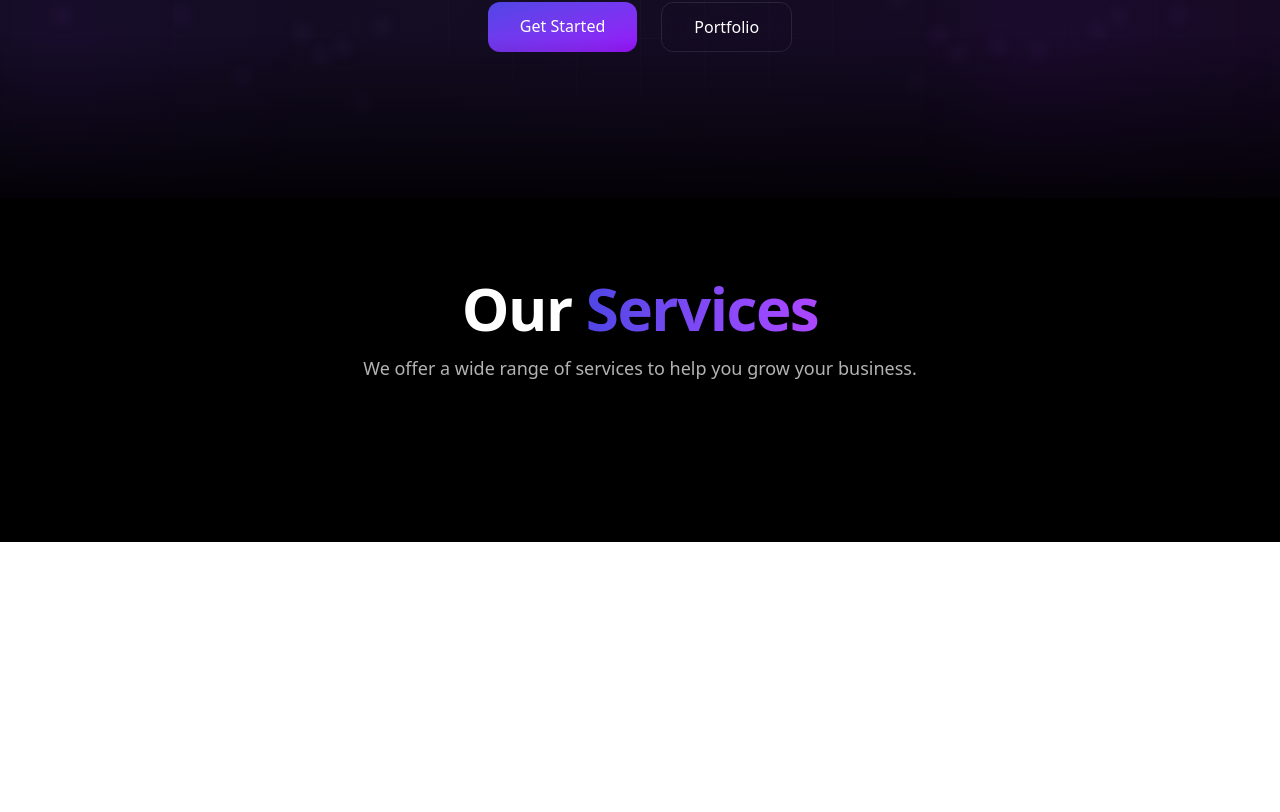
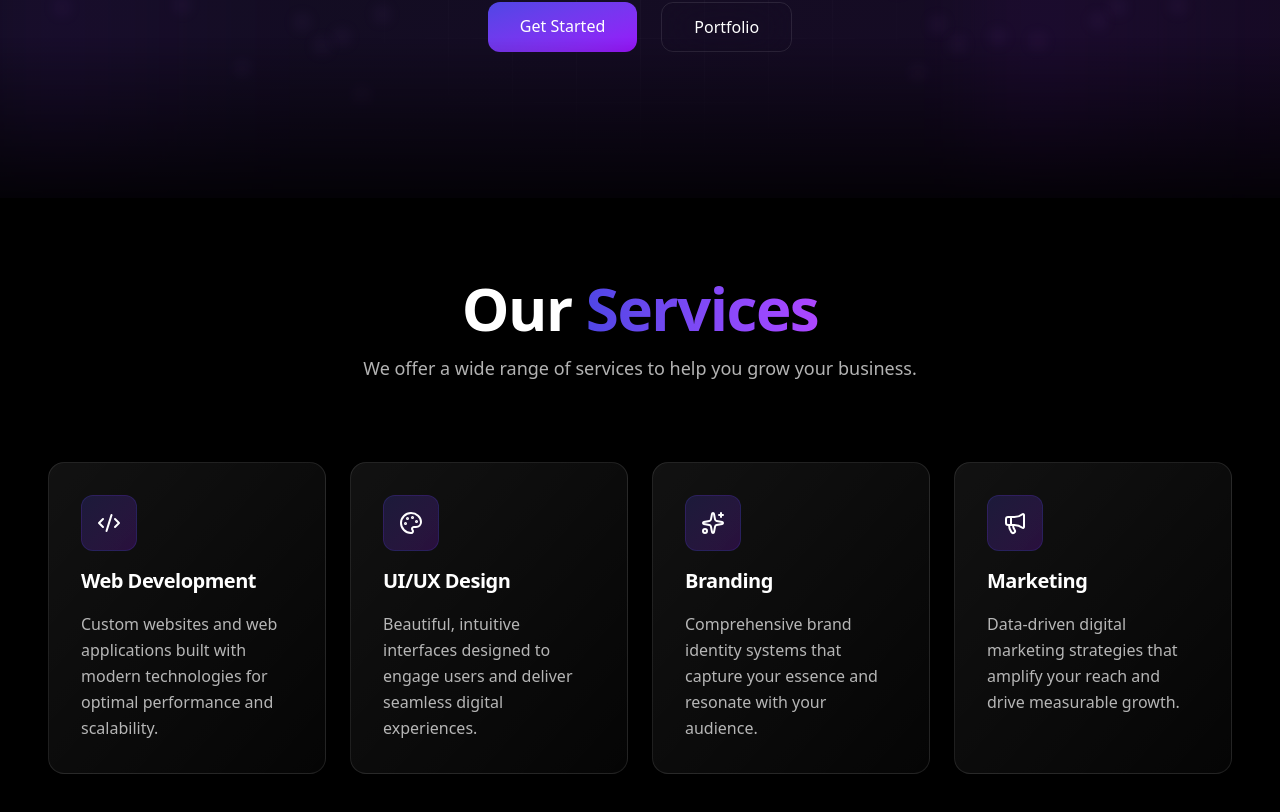
Before and after one commit to lazarpetrovic/nova-digital, a React (Vite) app: page / in a window 1280 px wide. Shown: the part 602-1414 px from the top of the page. Before the commit the page ends 1144 px from the top, so only its background shows below. Built offline with nearby package versions, Linux system fonts and the light colour scheme.

Commit message:
finished service section

```diff
--- a/src/components/Services.tsx
+++ b/src/components/Services.tsx
@@ -1,3 +1,28 @@
+import { Code2, Palette, Sparkles, Megaphone } from "lucide-react";
+
+const services = [
+    {
+      icon: Code2,
+      title: "Web Development",
+      description: "Custom websites and web applications built with modern technologies for optimal performance and scalability.",
+    },
+    {
+      icon: Palette,
+      title: "UI/UX Design",
+      description: "Beautiful, intuitive interfaces designed to engage users and deliver seamless digital experiences.",
+    },
+    {
+      icon: Sparkles,
+      title: "Branding",
+      description: "Comprehensive brand identity systems that capture your essence and resonate with your audience.",
+    },
+    {
+      icon: Megaphone,
+      title: "Marketing",
+      description: "Data-driven digital marketing strategies that amplify your reach and drive measurable growth.",
+    },
+  ];
+
 export default function Services () {
     return (
         <section className="py-20 relative bg-black">
@@ -9,7 +34,25 @@ export default function Services () {
                     </span></h2>
                     <p className="text-lg text-white/70 max-w-2xl mx-auto text-center">We offer a wide range of services to help you grow your business.</p>
                 </div>
-
+                <div className="grid md:grid-cols-2 lg:grid-cols-4 gap-6">
+                    {services.map((service, index) => (
+                        <div key={index} className="group relative p-8 rounded-2xl bg-gradient-to-br from-white/[0.07] to-white/[0.02] backdrop-blur-sm border border-white/10 hover:border-[#4F46E5]/30 transition-all duration-500 hover:translate-y-[-4px] hover:shadow-[0_20px_60px_rgba(79,70,229,0.15)]"
+>
+                           <div className="absolute inset-0 bg-gradient-to-br from-[#4F46E5]/0 to-purple-600/0 group-hover:from-[#4F46E5]/10 group-hover:to-purple-600/10 rounded-2xl opacity-0 group-hover:opacity-100 transition-opacity duration-500"></div>
+                           <div className="relative z-10 space-y-4">
+                                <div className="w-14 h-14 rounded-xl bg-gradient-to-br from-[#4f46e5]/20 to-purple-600/20 border border-[#4f46e5]/20 flex items-center justify-center group-hover:scale-110 group-hover:border-[#4f46e5]/40 transition-all duration-500">
+                                    <service.icon className="text-xl font-semibold text-white tracking-tight"/>
+                                </div>
+                                <h3 className="text-xl font-semibold text-white tracking-tight">
+                                    {service.title}
+                                </h3>
+                                <p className="text-white/70 leading-relaxed text-base">
+                                    {service.description}
+                                </p>
+                            </div>
+                        </div>
+                    ))}
+                </div>
             </div>
         </section>
     )
```
